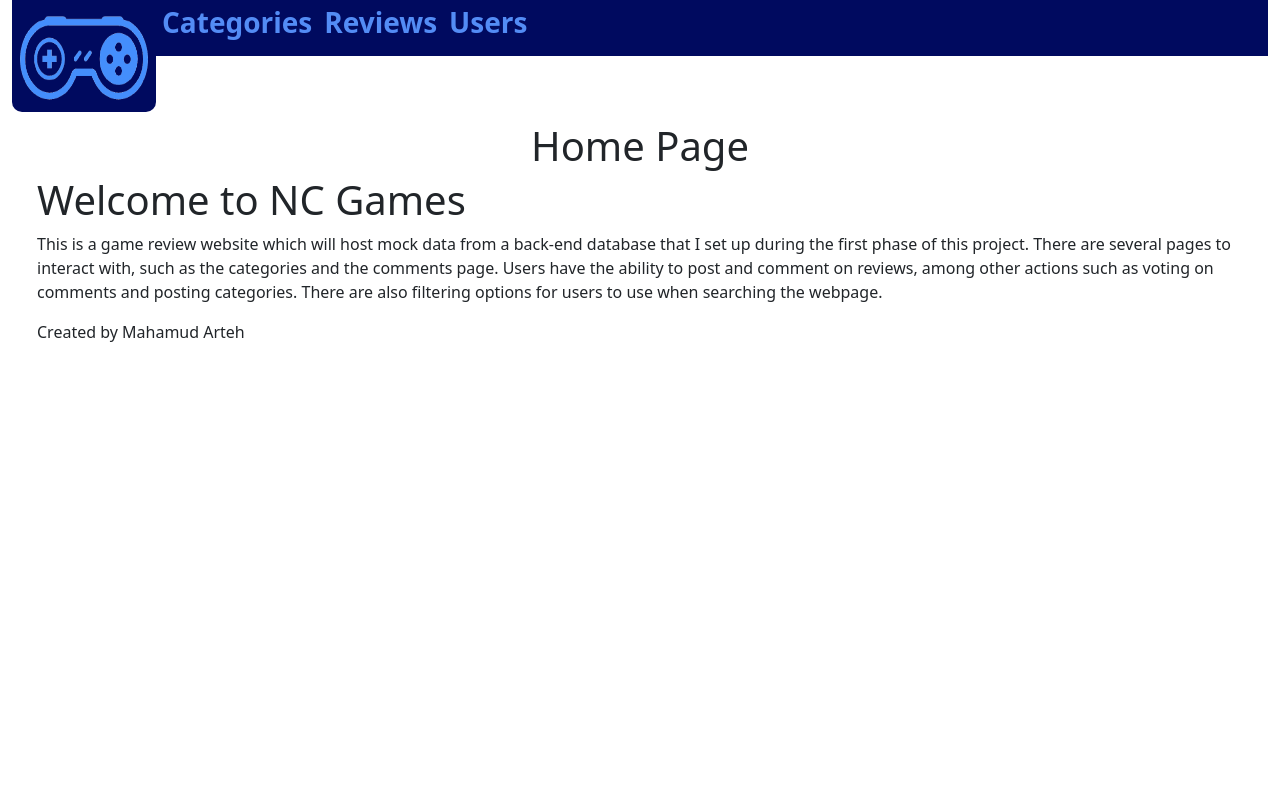
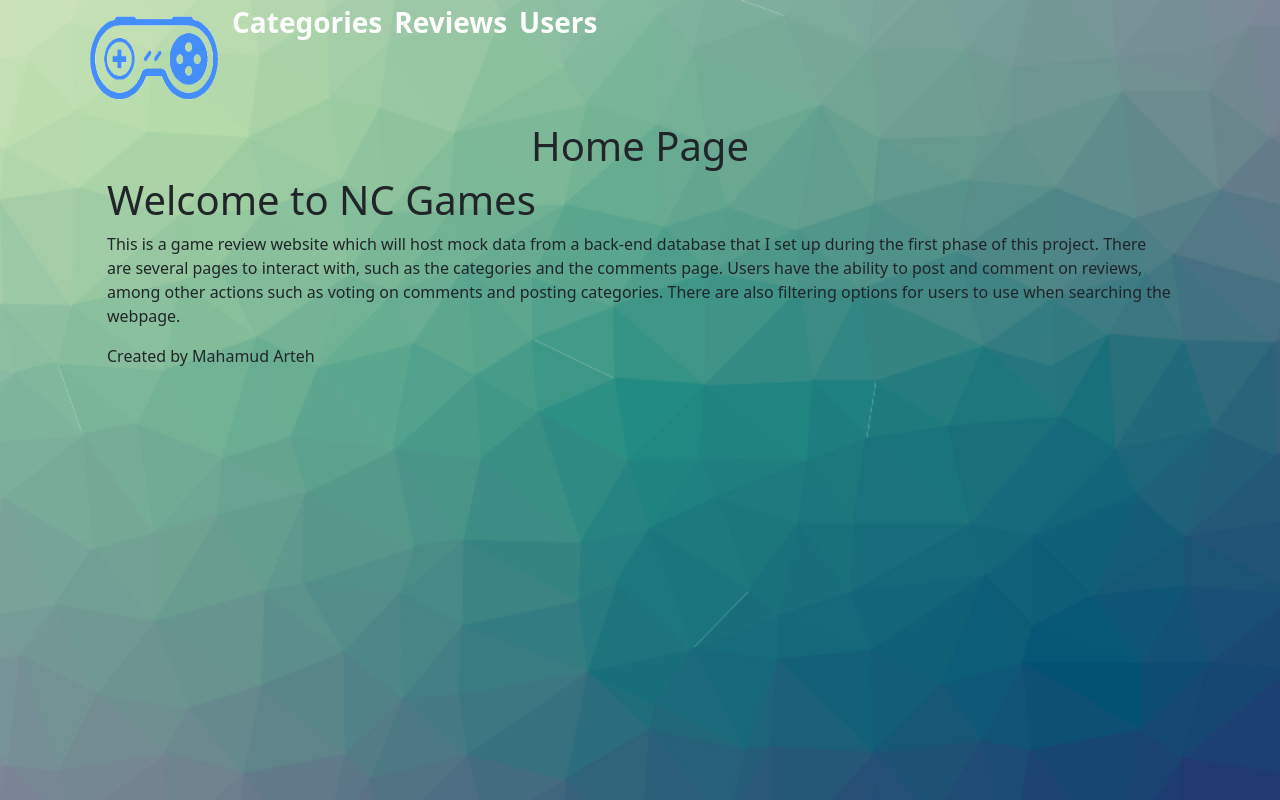
Before and after one commit to Arteh97/games-front-end, a React (Create React App) app: page / in a window 1280 px wide. Built offline with nearby package versions, Linux system fonts and the light colour scheme.

Commit message:
Background set

```diff
--- a/public/index.html
+++ b/public/index.html
@@ -5,7 +5,5 @@
     <meta name="viewport" content="width=device-width, shrink-to-fit=no" />
     <title>Games</title>
   </head>
-  <body className="body">
-    <div id="root"></div>
-  </body className="text-center">
+  <div id="root"></div>
 </html>
--- a/src/App.css
+++ b/src/App.css
@@ -1,7 +1,13 @@
-.container-fluid {
-  align-items: center;
+.container {
+  /* background: url(./images/background.png) no-repeat center center fixed;
+  -webkit-background-size: cover;
+  -moz-background-size: cover;
+  -o-background-size: cover;
+  background-size: cover; */
 }
 
 .App {
+  background: transparent;
+  height: 100%;
   text-align: start;
 }
--- a/src/App.js
+++ b/src/App.js
@@ -7,9 +7,9 @@ import "./App.css";
 
 const App = () => {
   return (
-    <div className="container-fluid">
+    <div className="container">
       <Router>
-        <div className="App">
+        <div>
           <Header />
           <Switch>
             <Route exact path="/">
--- a/src/components/Navigation/Navigation.module.css
+++ b/src/components/Navigation/Navigation.module.css
@@ -1,9 +1,9 @@
 .navigation {
-  height: 7vh;
-  margin-bottom: 7.5vh;
-  background-color: rgb(0, 10, 95);
   display: flex;
   flex-direction: row;
+  height: 7vh;
+  width: 100%;
+  margin-bottom: 7.5vh;
 }
 
 ._navigation {
@@ -11,14 +11,11 @@
 }
 
 .navbar {
-  right: 10%;
+  /* right: 10%; */
   max-width: 100vw;
   margin-top: 0.5vh;
   margin-bottom: 1vh;
   height: 5vh;
-  background-color: rgb(0, 10, 95);
-  border-top-left-radius: 25px;
-  border-top-right-radius: 15px;
 }
 
 a {
@@ -29,7 +26,7 @@ button {
   border: none;
   background: transparent;
   font-weight: bolder;
-  color: #538cf5;
+  color: #fefeff;
 }
 button:hover {
   border: none;
--- a/src/elements/Logo/Logo.module.css
+++ b/src/elements/Logo/Logo.module.css
@@ -5,12 +5,7 @@ img {
 
 .icon {
   padding: 1vh;
-  background-color: rgb(0, 10, 95);
 
   border-bottom-left-radius: 10px;
   border-bottom-right-radius: 10px;
 }
-
-.icon:hover {
-  background-color: rgb(36, 71, 170);
-}
--- a/src/index.css
+++ b/src/index.css
@@ -1,3 +1,19 @@
+#root {
+  background: url(./images/background.png) no-repeat center center fixed;
+  -webkit-background-size: cover;
+  -moz-background-size: cover;
+  -o-background-size: cover;
+  background-size: cover;
+}
+
+html {
+  background: url(./images/background.png) no-repeat center center fixed;
+  -webkit-background-size: cover;
+  -moz-background-size: cover;
+  -o-background-size: cover;
+  background-size: cover;
+}
+
 .text-center {
   align-items: center;
 }
```
Also changed, not shown: src/images/background.png (added).
